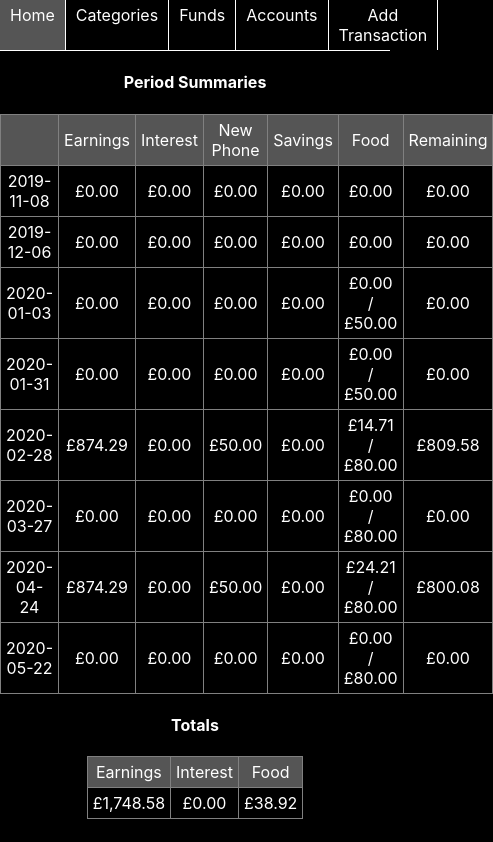
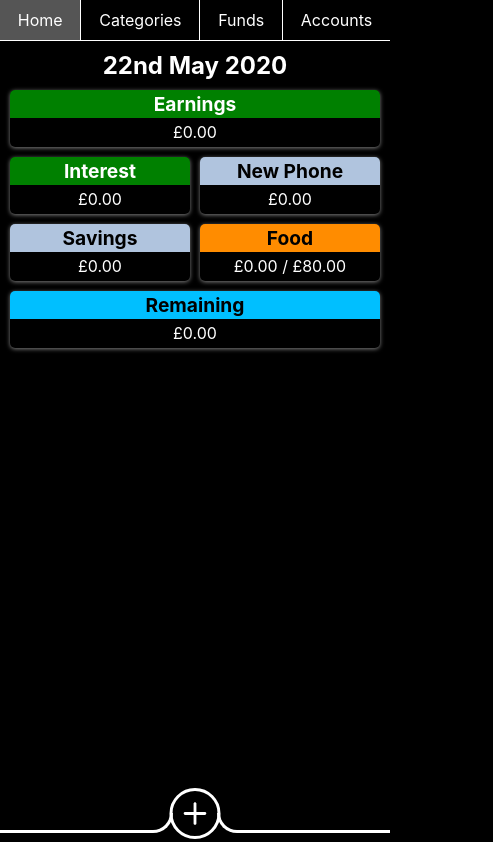
Before and after one commit to Vyper248/budget-app, a React (Create React App) app: page / in a window 390 px wide. Shown: the top 842 px of the page, 493 px wide, since content can reach past the window. Built offline with nearby package versions, Linux system fonts and the light colour scheme.

Commit message:
Added support for mobile version. Adjusted main page to show only latest date and added nice styling. Added Footer which includes the add transaction popup, only on mobile version.

```diff
--- a/src/App.js
+++ b/src/App.js
@@ -4,11 +4,14 @@ import './App.css';
 import { useSelector } from 'react-redux';
 
 import Header from './components/Header';
+import TopPopup from './components/TopPopup';
+
 import SummaryTables from './containers/SummaryTables';
 import AddTransaction from './containers/AddTransaction';
 import Categories from './containers/Categories';
 import Funds from './containers/Funds';
 import Accounts from './containers/Accounts';
+import Footer from './containers/Footer';
 
 function App() {
     const page = useSelector(state => state.currentPage);
@@ -21,7 +24,8 @@ function App() {
             { page === 'Categories' ? <Categories/> : null }
             { page === 'Funds' ? <Funds/> : null }
             { page === 'Accounts' ? <Accounts/> : null }
-            { addTransaction ? <AddTransaction/> : null }
+            { addTransaction ? <TopPopup><AddTransaction/></TopPopup> : null }
+            <Footer/>
         </div>
     );
 }
--- /dev/null
+++ b/src/components/AmountGroup.js
@@ -0,0 +1,42 @@
+import React from 'react';
+import styled from 'styled-components';
+
+const StyledComp = styled.div`
+    text-align: center;
+    border-radius: 5px;
+    box-shadow: 0px 1px 4px gray;
+    width: 100%;
+    overflow: hidden;
+
+    &.fullRow {
+        grid-column-start: 1;
+        grid-column-end: 3;
+    }
+
+    & > div:first-of-type {
+        font-size: 1.2em;
+        font-weight: bold;
+        padding: 2px;
+        margin-bottom: 4px;
+        ${props => props.type === 'income' ? 'background-color: green' : ''};
+        ${props => props.type === 'expense' ? 'background-color: darkorange; color: black;' : ''};
+        ${props => props.type === 'fund' ? 'background-color: lightsteelblue; color: black;' : ''};
+        ${props => props.type === 'remaining' ? 'background-color: deepskyblue; color: black;' : ''};
+    }
+
+    & > div:last-of-type {
+        font-size: 1em;
+        margin-bottom: 5px;
+    }
+`;
+
+const AmountGroup = ({title, amount, type}) => {
+    return (
+        <StyledComp type={type} className={title === 'Earnings' || title === 'Remaining' ? 'fullRow' : ''}>
+            <div>{title}</div>
+            <div>{amount}</div>
+        </StyledComp>
+    );
+}
+
+export default AmountGroup;
--- a/src/components/Header.js
+++ b/src/components/Header.js
@@ -1,14 +1,22 @@
 import React from 'react';
+import { useMediaQuery } from 'react-responsive'
 import styled from 'styled-components';
 import { useDispatch, useSelector } from 'react-redux';
 
 const StyledComp = styled.div`
     display: flex;
     border-bottom: 1px solid var(--text-color);
+    width: 100%;
 
     & > div {
         padding: 5px 10px;
         border-right: 1px solid var(--text-color);
+        ${props => props.isMobile ? 'flex-grow: 1;' : ''};
+        ${props => props.isMobile ? 'padding: 10px' : ''};
+    }
+
+    & > div:last-of-type {
+        ${props => props.isMobile ? 'border-right: none;' : ''};
     }
 
     & > div.selected {
@@ -22,17 +30,19 @@ const StyledComp = styled.div`
 `;
 
 const Header = () => {
+    const isMobile = useMediaQuery({ maxWidth: 700 });
+
     const dispatch = useDispatch();
     const addTransaction = useSelector(state => state.addTransaction);
     const currentPage = useSelector(state => state.currentPage);
 
     return (
-        <StyledComp>
+        <StyledComp isMobile={isMobile}>
             <div onClick={() => dispatch({type: 'SET_CURRENT_PAGE', payload: 'Home'})} className={currentPage === 'Home' ? 'selected' : ''}>Home</div>
             <div onClick={() => dispatch({type: 'SET_CURRENT_PAGE', payload: 'Categories'})} className={currentPage === 'Categories' ? 'selected' : ''}>Categories</div>
             <div onClick={() => dispatch({type: 'SET_CURRENT_PAGE', payload: 'Funds'})} className={currentPage === 'Funds' ? 'selected' : ''}>Funds</div>
             <div onClick={() => dispatch({type: 'SET_CURRENT_PAGE', payload: 'Accounts'})} className={currentPage === 'Accounts' ? 'selected' : ''}>Accounts</div>
-            <div onClick={() => dispatch({type: 'SET_ADD_TRANSACTION', payload: !addTransaction})}>Add Transaction</div>
+            { !isMobile ? <div onClick={() => dispatch({type: 'SET_ADD_TRANSACTION', payload: !addTransaction})}>Add Transaction</div> : null }
         </StyledComp>
     )
 }
--- a/src/containers/AddTransaction.js
+++ b/src/containers/AddTransaction.js
@@ -7,20 +7,10 @@ import LabelledInput from '../components/LabelledInput';
 import Button from '../components/Button';
 
 const StyledComp = styled.div`
-    position: fixed;
-    top: 28px;
-    width: 100%;
 
-    & > div {
-        border: 1px solid white;
-        width: 300px;
-        margin: auto;
-        padding: 10px;
-        background-color: black;
-    }
 `;
 
-const AddTransaction = () => {
+const AddTransaction = ({onAdd=()=>{}}) => {
     const dispatch = useDispatch();
 
     const accounts = useSelector(state => state.accounts);
@@ -55,6 +45,7 @@ const AddTransaction = () => {
         }
 
         dispatch({type: 'ADD_TRANSACTION', payload: transaction});
+        onAdd();
     }
 
     const addFundAddition = () => {
@@ -65,6 +56,7 @@ const AddTransaction = () => {
 
         let fundAddition = {amount, date, fund};
         dispatch({type: 'ADD_FUND_ADDITION', payload: fundAddition});
+        onAdd();
     }
 
     const onChangeGroup = (e) => {
@@ -95,7 +87,6 @@ const AddTransaction = () => {
 
     if (type === 'fundAddition') {
         return (
-            <StyledComp>
             <div>
                 <strong>Add Transaction</strong>
                 <LabelledInput label={'Type'} type='dropdown' value={type} onChange={(e) => setType(e.target.value)} options={types}/>
@@ -104,12 +95,10 @@ const AddTransaction = () => {
                 <LabelledInput label={'Fund'} type='dropdown' value={fund} onChange={(e) => setFund(Number(e.target.value))} options={funds.map(obj => ({value: obj.id, display: obj.name}))}/>
                 <Button value="Add Transaction" onClick={addFundAddition} width="140px"/>
             </div>
-            </StyledComp>
         );
     }
 
     return (
-        <StyledComp>
         <div>
             <strong>Add Transaction</strong>
             <LabelledInput label={'Type'} type='dropdown' value={type} onChange={(e) => setType(e.target.value)} options={types}/>
@@ -124,7 +113,6 @@ const AddTransaction = () => {
                                                                     {label: 'Categories', options: categories.map(obj => ({value: obj.id+':'+obj.name, display: obj.name}) )}  ]}/> }
             <Button value="Add Transaction" onClick={addTransaction} width="140px"/>
         </div>
-        </StyledComp>
     );
 }
 
--- /dev/null
+++ b/src/containers/Footer.js
@@ -0,0 +1,114 @@
+import React, { useState } from 'react';
+import { useMediaQuery } from 'react-responsive'
+import styled from 'styled-components';
+import { IoIosAdd, IoIosRemove } from 'react-icons/io';
+
+import AddTransaction from './AddTransaction';
+
+const BottomArea = styled.div`
+    position: fixed;
+    bottom: -275px;
+    transition: 0.3s;
+    width: 100%;
+    height: 288px;
+    background-color: black;
+    padding: 10px;
+    border: 2px solid black;
+    z-index: 3;
+    ${props => props.open ? 'transform: translateY(-275px);' : ''};
+
+    & > div {
+        margin: auto;
+    }
+`;
+
+const MobileAddButton = styled.div`
+    & > * {
+        transition: 0.3s;
+    }
+
+    & > svg {
+        background-color: black;
+        border: 3px solid white;
+        border-radius: 100%;
+        font-size: 51px;
+        position: fixed;
+        bottom: 5px;
+        left: 50%;
+        transform: translate(-50%,${props => props.open ? '-275px' : '0px'});
+        z-index: 4;
+    }
+
+    & > div.left, & > div.right {
+        border-bottom: 3px solid white;
+        position: fixed;
+        bottom: 11px;
+        width: calc(50% - 22px);
+        height: 20px;
+        z-index: 4;
+        ${props => props.open ? 'transform: translateY(-275px);' : ''};
+    }
+
+    & > div.right {
+        border-left: 3px solid white;
+        right: 0px;
+        border-radius: 0px 0px 0px 20px;
+    }
+
+    & > div.left {
+        border-right: 3px solid white;
+        left: 0px;
+        border-radius: 0px 0px 20px 0px;
+    }
+
+    & > div.middle {
+        background-color: black;
+        position: fixed;
+        z-index: 1;
+        width: 55px;
+        height: 55px;
+        left: 50%;
+        transform: translate(-50%,${props => props.open ? '-275px' : '0px'}) rotate(-45deg);
+        bottom: -16px;
+        border-radius: 0px 51px 0px 100%;
+    }
+`;
+
+const Footer = () => {
+    const isMobile = useMediaQuery({ maxWidth: 700 });
+    const [isOpen, setOpen] = useState(false);
+    const [isFullyOpen, setFullyOpen] = useState(false);
+
+    if (!isMobile) return null;
+
+    const toggle = () => {
+        setOpen(!isOpen);
+
+        setTimeout(() => {
+            setFullyOpen(!isFullyOpen);
+        }, 300);
+    }
+
+    const onAddTransaction = () => {
+        setOpen(false);
+        setTimeout(() => {
+            setFullyOpen(false);
+        }, 300);
+    }
+
+    return (
+        <div>
+            <MobileAddButton open={isOpen}>
+                { isFullyOpen ? <IoIosRemove onClick={toggle}/> : <IoIosAdd onClick={toggle}/> }
+                <div className="right"></div>
+                <div className="left"></div>
+                <div className="middle"></div>
+            </MobileAddButton>
+            <BottomArea open={isOpen}>
+                { isOpen ? <AddTransaction onAdd={onAddTransaction}/> : isFullyOpen ? <AddTransaction onAdd={onAddTransaction}/> : null }
+            </BottomArea>
+        </div>
+    );
+}
+
+export default Footer;
--- a/src/containers/SummaryTables.js
+++ b/src/containers/SummaryTables.js
@@ -1,12 +1,18 @@
 import React from 'react';
+import { useMediaQuery } from 'react-responsive'
 
 import { useSelector } from 'react-redux';
+import { format } from 'date-fns';
 
 import Table from '../components/Table';
+import Grid from '../components/Grid';
+import AmountGroup from '../components/AmountGroup';
 
 import { getLatestDates, getSummaryRows, getSummaryTotals, parseCurrency, checkBudget } from '../functions';
 
 const SummaryTables = () => {
+    const isMobile = useMediaQuery({ maxWidth: 700 });
+
     const general = useSelector(state => state.general);
     const transactions = useSelector(state => state.transactions);
     const categories = useSelector(state => state.categories);
@@ -22,6 +28,23 @@ const SummaryTables = () => {
     const expenseCategories = categories.filter(obj => obj.type === 'expense');
 
     const summaryTotals = getSummaryTotals(transactions, funds, categories, fundAdditions);
+
+    if (isMobile) {
+        let latestDate = dates[dates.length-1];
+        let displayDate = format(new Date(latestDate), 'do MMMM yyyy');
+
+        return (
+            <div>
+                <Grid>
+                    <div style={{fontSize: '1.5em', gridColumnStart: 1, gridColumnEnd: 3, fontWeight: 'bold'}}>{displayDate}</div>
+                    { incomeCategories.map(obj => <AmountGroup key={'heading-'+obj.id} title={obj.name} amount={parseCurrency(rows[latestDate][obj.name])} type='income'/>) }
+                    { funds.map(obj => <AmountGroup key={'heading-'+obj.id} title={obj.name} amount={parseCurrency(rows[latestDate][obj.name])} type='fund'/>) }
+                    { expenseCategories.map(obj => <AmountGroup key={'heading-'+obj.id} title={obj.name} amount={parseCurrency(rows[latestDate][obj.name])+checkBudget(budgets, latestDate, obj.id, transactions)} type='expense'/>) }
+                    <AmountGroup title='Remaining' amount={parseCurrency(rows[latestDate].remaining)} type='remaining'/>
+                </Grid>
+            </div>
+        );
+    }
 
     return (
         <div>
```
Lines whose indentation alone changed are shown as unchanged.
